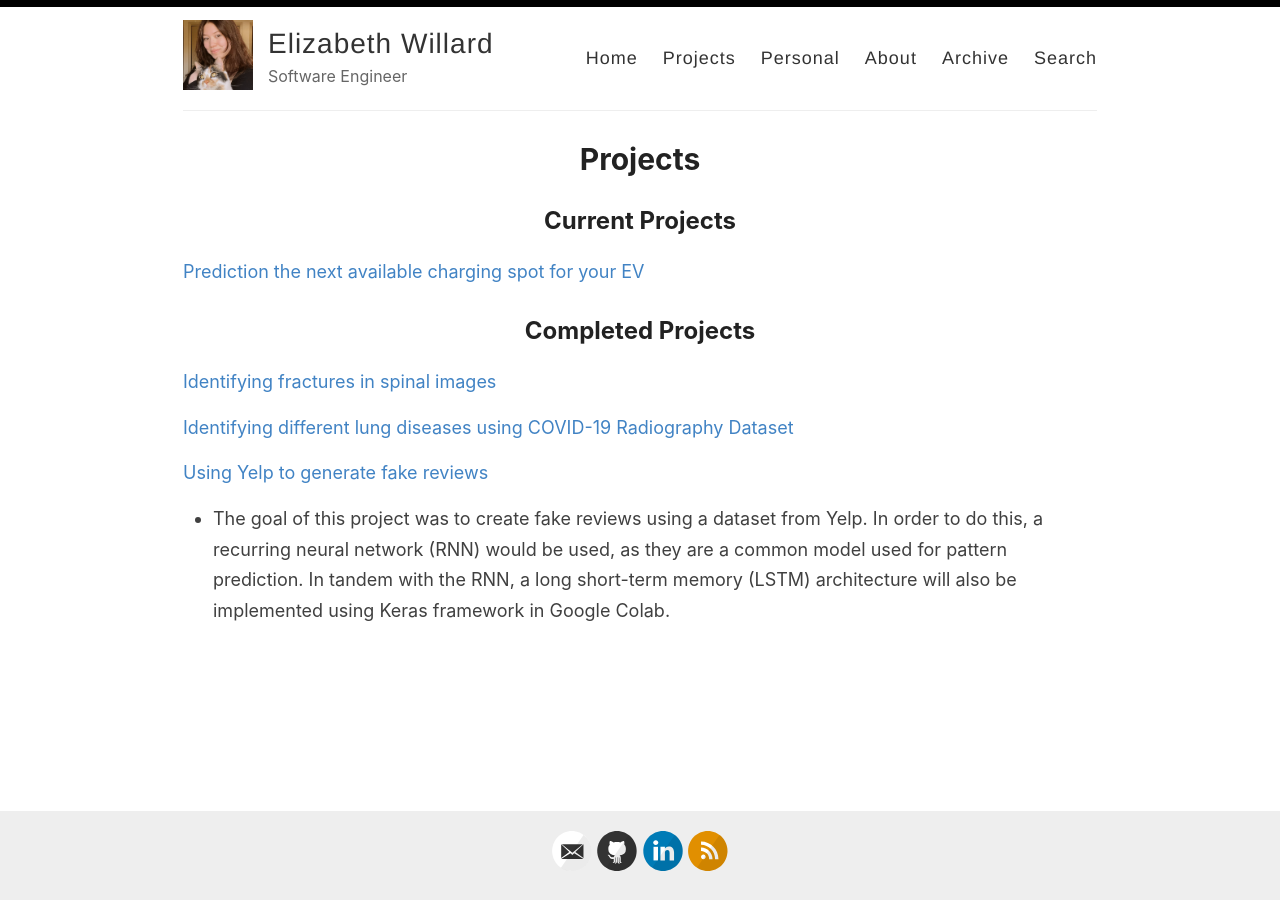
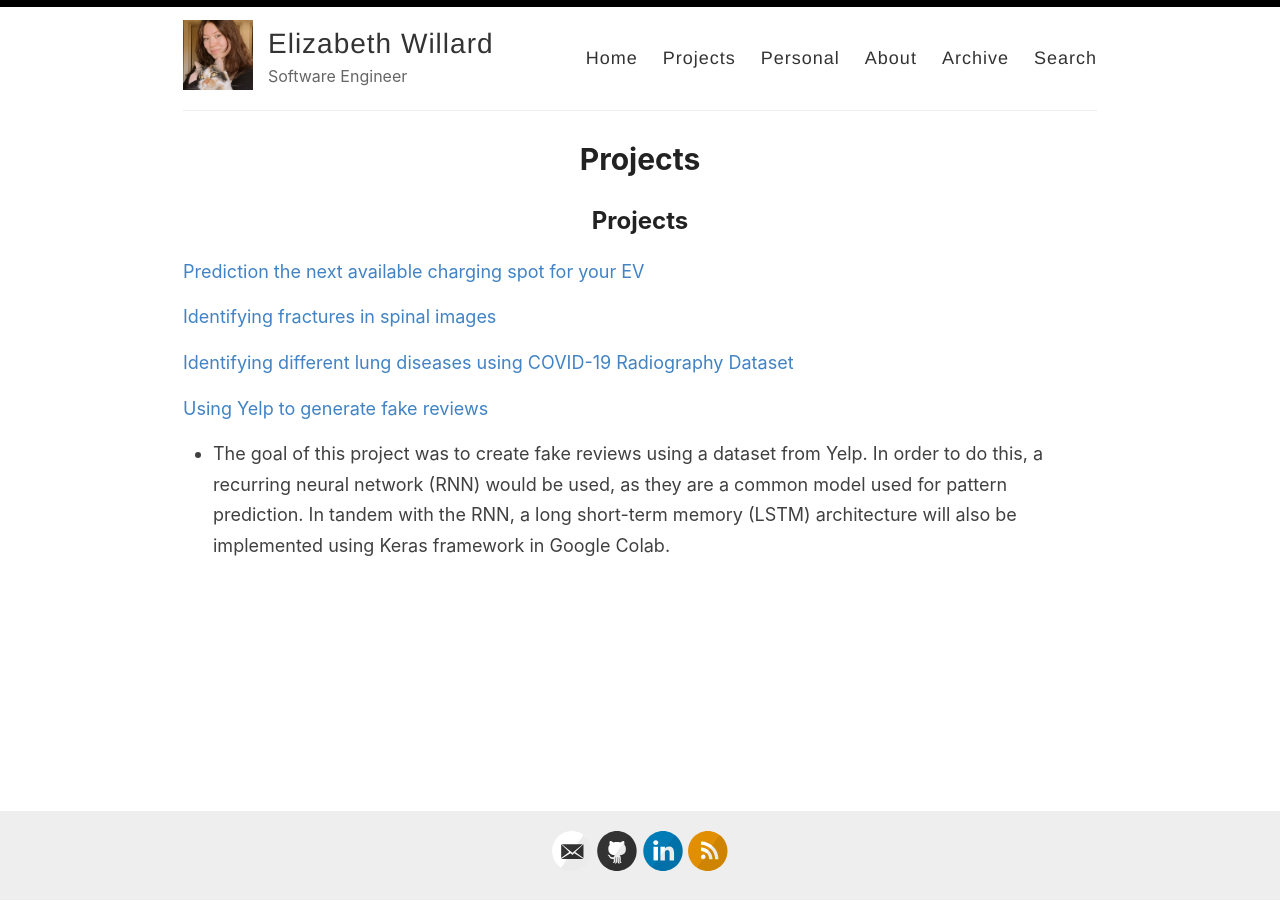
Before and after one commit to elizabethwillard/elizabethwillard.github.io, a Jekyll site: the page built from _pages/projects.md, in a window 1280 px wide. Built offline with Jekyll 4.4.1, drawn with Linux system fonts in a browser that asks for light colours; a script that is not in the unit is left out.

```diff
--- a/_layouts/default.html
+++ b/_layouts/default.html
@@ -11,7 +11,7 @@
            }
          });
        </script>
-    <script type="text/javascript" async src="https://cdnjs.cloudflare.com/ajax/libs/mathjax/2.7.7/MathJax.js?config=TeX-MML-AM_CHTML"></script>
+    <script type="text/javascript" async src="https://cdnjs.cloudflare.com/ajax/libs/mathjax/3.0.0/es5/latest?tex-mml-chtml.js"></script>
     <title>{% if page.title %}{{ page.title }} – {% endif %}{{ site.name }} – {{ site.description }}</title>
     {% seo title=false %}
     {% include meta.html %}
--- a/_pages/projects.md
+++ b/_pages/projects.md
@@ -3,11 +3,9 @@ layout: page
 title: Projects
 permalink: /projects/
 ---
-## Current Projects
 
+## Projects
 [Prediction the next available charging spot for your EV](https://github.com/denny-lehman/charge-buddy)
-
-## Completed Projects
 
 [Identifying fractures in spinal images](https://github.com/elizabethwillard/rsna-cervical-spine-detection)
 
```
